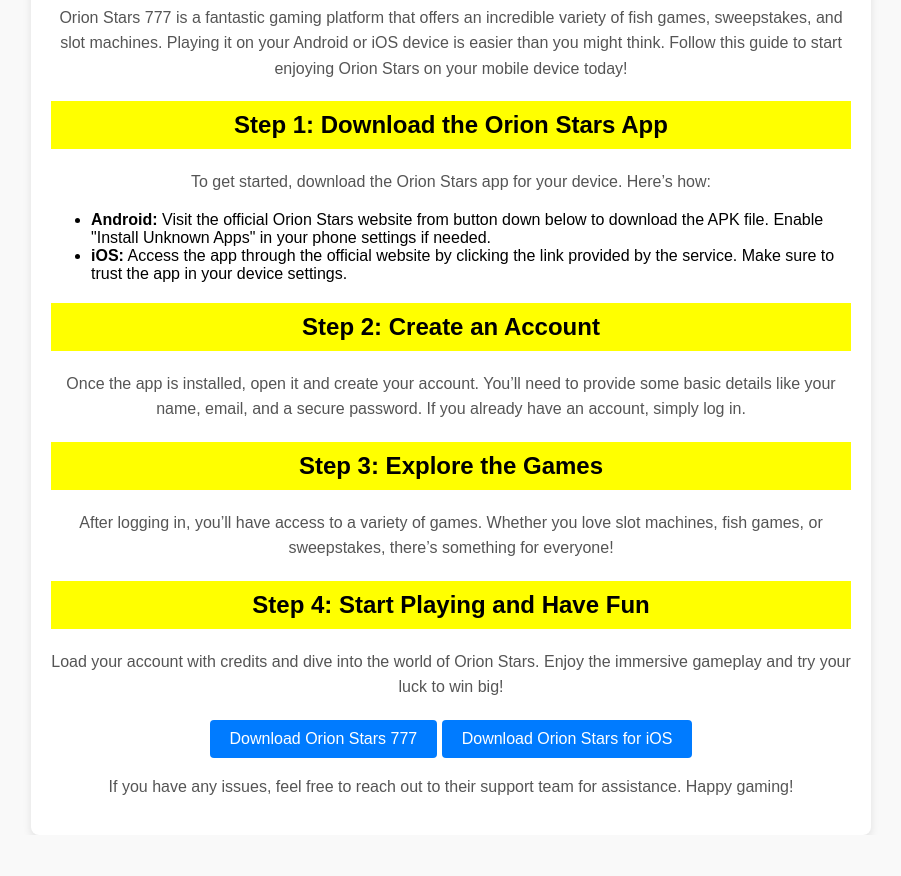
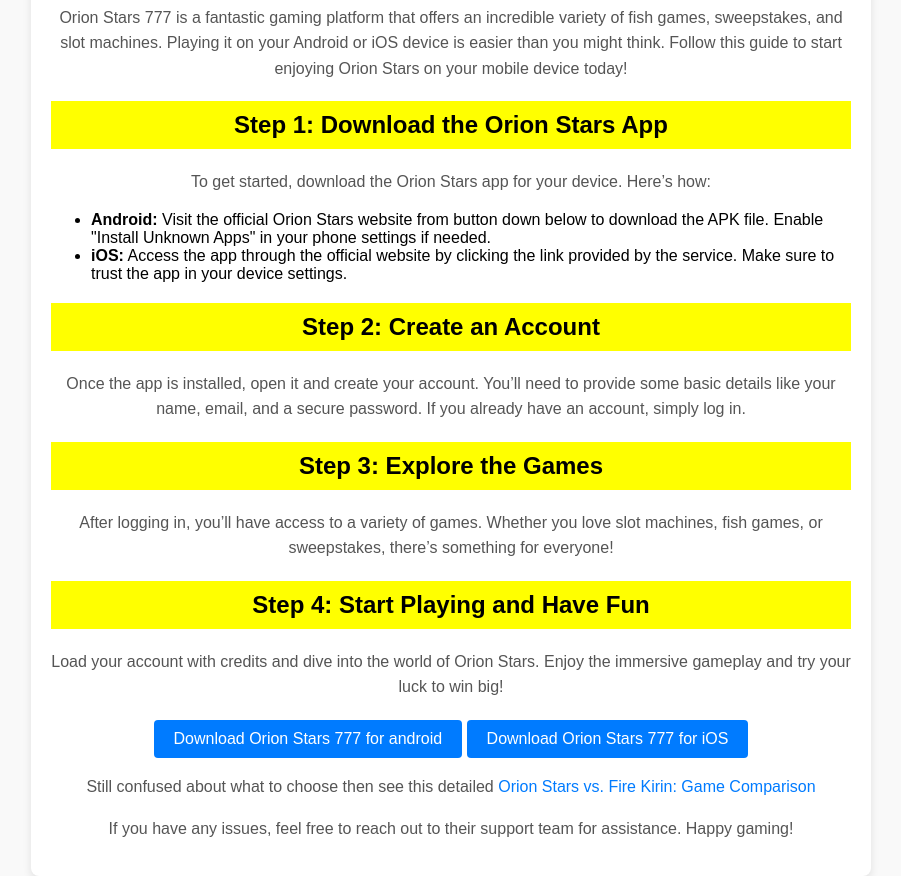
Before and after one commit to haileybrant/orionstars777, a plain HTML site: page index.html in a window 1280 px wide. Shown: the part 102-978 px from the top of the page, without its empty margins (189-1090 px from the left). Before the commit the page ends 937 px from the top, so only its background shows below. Drawn offline with Linux system fonts and the light colour scheme.

Commit message:
Update index.html

```diff
--- a/index.html
+++ b/index.html
@@ -85,11 +85,11 @@
         <p>Load your account with credits and dive into the world of Orion Stars. Enjoy the immersive gameplay and try your luck to win big!</p>
 
         <div class="cta">
-            <a href="https://orionstarsapk.com/" target="_blank">Download Orion Stars 777</a>
-            <a href="https://orionstarsapk.com/for-ios/" target="_blank">Download Orion Stars for iOS</a>
+            <a href="https://orionstarsapk.com/" target="_blank">Download Orion Stars 777 for android</a>
+            <a href="https://orionstarsapk.com/for-ios/" target="_blank">Download Orion Stars 777 for iOS</a>
 
         </div>
-
+        <p>Still confused about what to choose then see this detailed <a href="https://little-things.gitbook.io/orion-stars">Orion Stars vs. Fire Kirin: Game Comparison</a></p>
         <p>If you have any issues, feel free to reach out to their support team for assistance. Happy gaming!</p>
     </div>
 </body>
```
